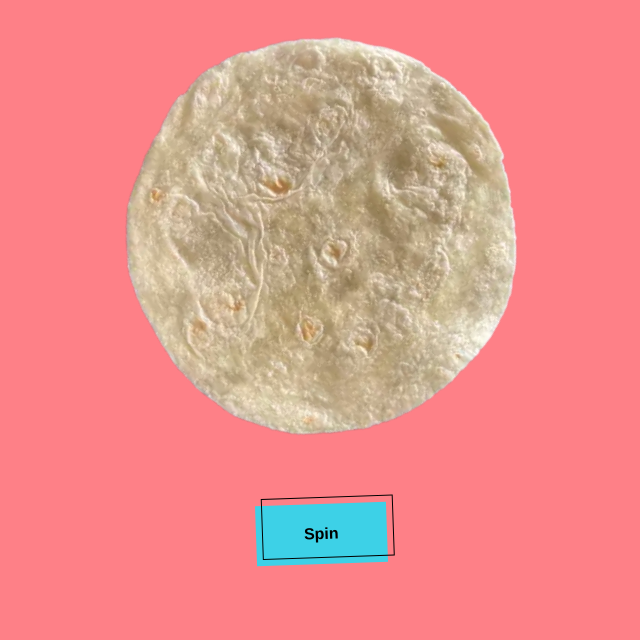
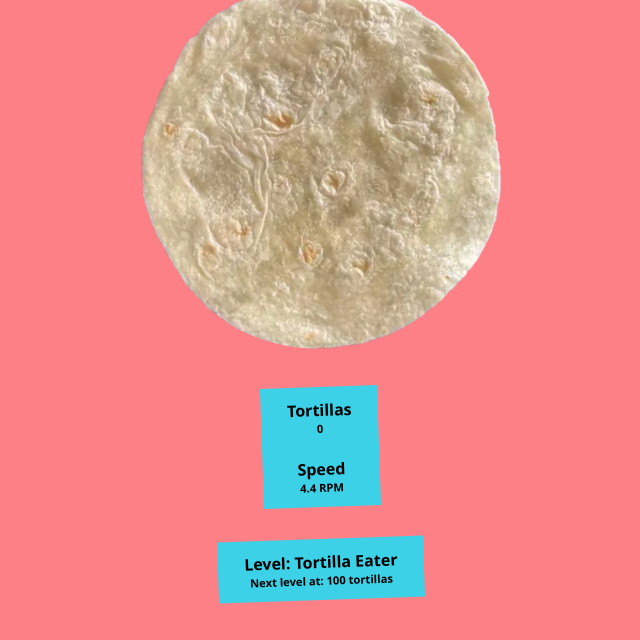
Before and after one commit to NalinPlad/tortilla-quest, a plain HTML site: page index.html in a window 1280 px wide. Shown: the part 160-800 px from the top of the page, without its empty margins (319-959 px from the left). Drawn offline with Linux system fonts and the light colour scheme.

Commit message:
rip button

```diff
--- a/index.html
+++ b/index.html
@@ -17,9 +17,11 @@
 <body>
     <section>
         <h1>Tortilla Quest</h1>
-        <img src="tortilla.webp" id="image" alt="tortilla">
+        <img src="tortilla.webp" id="image" alt="tortilla" onclick="spin()">
         <br>
-        <button onClick="spin()" class="button-53" role="button">Spin</button>
+        <h3>Tortillas <br> <span id="tortilla_count">0</span><br>Speed<br><span id="velocity"></span></h3>
+        <h3>Level: Tortilla Eater<br><span>Next level at: 100 tortillas</span></h3>
+
     </section>
     <script src="main.js"></script>
 </body>
--- a/main.js
+++ b/main.js
@@ -1,6 +1,18 @@
 
 
 image = document.getElementById("image");
+torcount = document.getElementById("tortilla_count");
+velcount = document.getElementById("velocity");
+
+function round(num, places) {
+    var multiplier = Math.pow(10, places);
+    var out = Math.round(num * multiplier) / multiplier
+    if (out % 1 != 0){
+        return out;
+    } else {
+        return out + ".0"
+    }
+}
 
 let acc = 10;
 let drag = 0.3;
@@ -12,9 +24,16 @@ let bgVel = 10;
 let bgPos = 1;
 let bgDamp = 0.2;
 
+let tortillas = 0;
+
 function spin(){
     bgVel += bgAcc;
     vel += acc + Math.floor((Math.random() - 0.5) * 10)
+
+    tortillas += Math.round(Math.round(vel) / 10)
+    torcount.innerText = tortillas
+
+    console.log(tortillas)
 }
 
 function animate() {
@@ -56,7 +75,7 @@ function animate() {
     drag = vel / 200
     bgDamp = bgVel / 25
 
-    console.log(vel + " Drag: " + drag)
+    velcount.innerText = round(vel,1) + " RPM"
 
 }
 
--- a/style.css
+++ b/style.css
@@ -5,88 +5,57 @@ body {
     justify-content: center;
     height: 95vh;
     overflow-x: hidden;
-    font-family: ui-sans-serif,system-ui,-apple-system,system-ui,"Segoe UI",Roboto,"Helvetica Neue",Arial,"Noto Sans",sans-serif,"Apple Color Emoji","Segoe UI Emoji","Segoe UI Symbol","Noto Color Emoji";
-
+    font-family: ui-sans-serif, system-ui, -apple-system, system-ui, "Segoe UI", Roboto, "Helvetica Neue", Arial, "Noto Sans", sans-serif, "Apple Color Emoji", "Segoe UI Emoji", "Segoe UI Symbol", "Noto Color Emoji"
 }
 
-section{
+section {
     display: flex;
     flex-direction: column;
-    align-items: center;
+    align-items: center
 }
 
 h1 {
     transform: rotate(-2deg);
-
-    background-color: #3DD1E7;
-    border: 0 solid #E5E7EB;
+    background-color: #3dd1e7;
+    border: 0 solid #e5e7eb;
     padding: .75rem 1.65rem;
+    -moz-user-select: none;
+    -ms-user-select: none;
     user-select: none;
     -webkit-user-select: none;
-
     margin-bottom: 3rem;
-
-    font-size: 2rem;
+    font-size: 2rem
 }
 
-/*adapted*/
-.button-53 {
-  background-color: #3DD1E7;
-  border: 0 solid #E5E7EB;
-  box-sizing: border-box;
-  color: #000000;
-  display: flex;
-  font-size: 1rem;
-  font-weight: 700;
-  justify-content: center;
-  line-height: 1.75rem;
-  padding: 1rem 3rem;
-  position: relative;
-  text-align: center;
-  text-decoration: none #000000 solid;
-  text-decoration-thickness: auto;
-  width: fit-content;
-  margin-top: 3rem;
-  max-width: 460px;
-  position: relative;
-  cursor: pointer;
-  transform: rotate(-2deg);
-  user-select: none;
-  -webkit-user-select: none;
-  touch-action: manipulation;
+#image {
+    height: 23rem;
+    width: 23rem;
+    -moz-user-select: none;
+    -ms-user-select: none;
+    user-select: none;
+    -webkit-user-select: none;
+    cursor: pointer;
+    border-radius: 50%;
 }
 
-.button-53:focus {
-  outline: 0;
+h3 {
+    transform: rotate(-2deg);
+    background-color: #3dd1e7;
+    border: 0 solid #e5e7eb;
+    padding: .75rem 1.65rem;
+    -moz-user-select: none;
+    -ms-user-select: none;
+    user-select: none;
+    -webkit-user-select: none;
+    margin-bottom: 1rem;
+    font-size: 1rem;
+    text-align: center;
+    display: flex;
+    flex-direction: column;
+    justify-content: center;
+    align-items: center
 }
 
-.button-53:after {
-  content: '';
-  position: absolute;
-  border: 1px solid #000000;
-  bottom: 6px;
-  left: 6px;
-  width: calc(100% - 1px);
-  height: calc(100% - 1px);
-
-  transition: all 0.1s;
+span {
+    font-size: .7rem
 }
-
-.button-53:hover:after {
-  bottom: 4px;
-  left: 4px;
-}
-
-.button-53:active:after{
-    bottom: 2px;
-    left: 2px;
-}
-
-
-
-#image {
-    height: 25rem;
-    width: 25rem;
-    user-select: none;
-    -webkit-user-select: none;
-}
```
